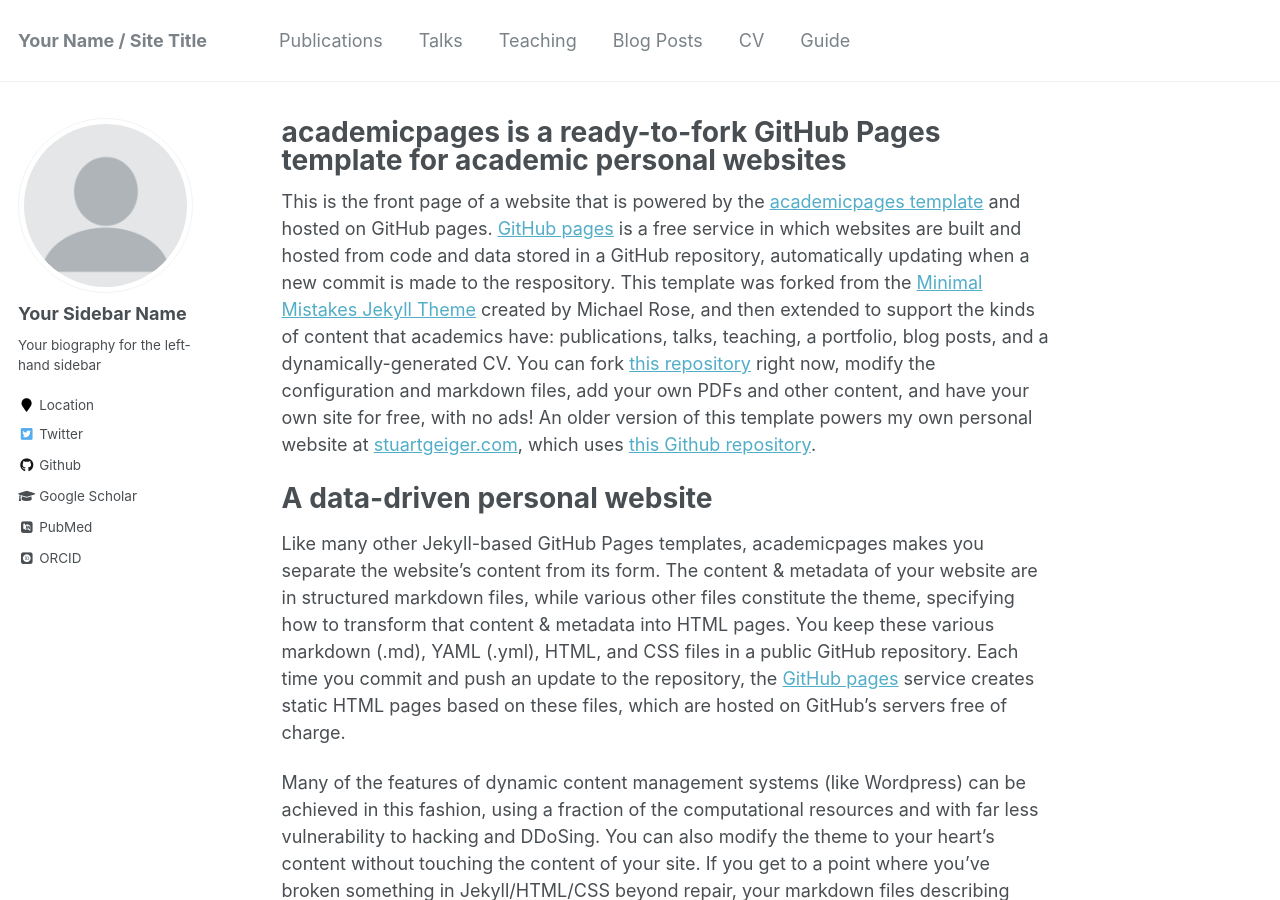
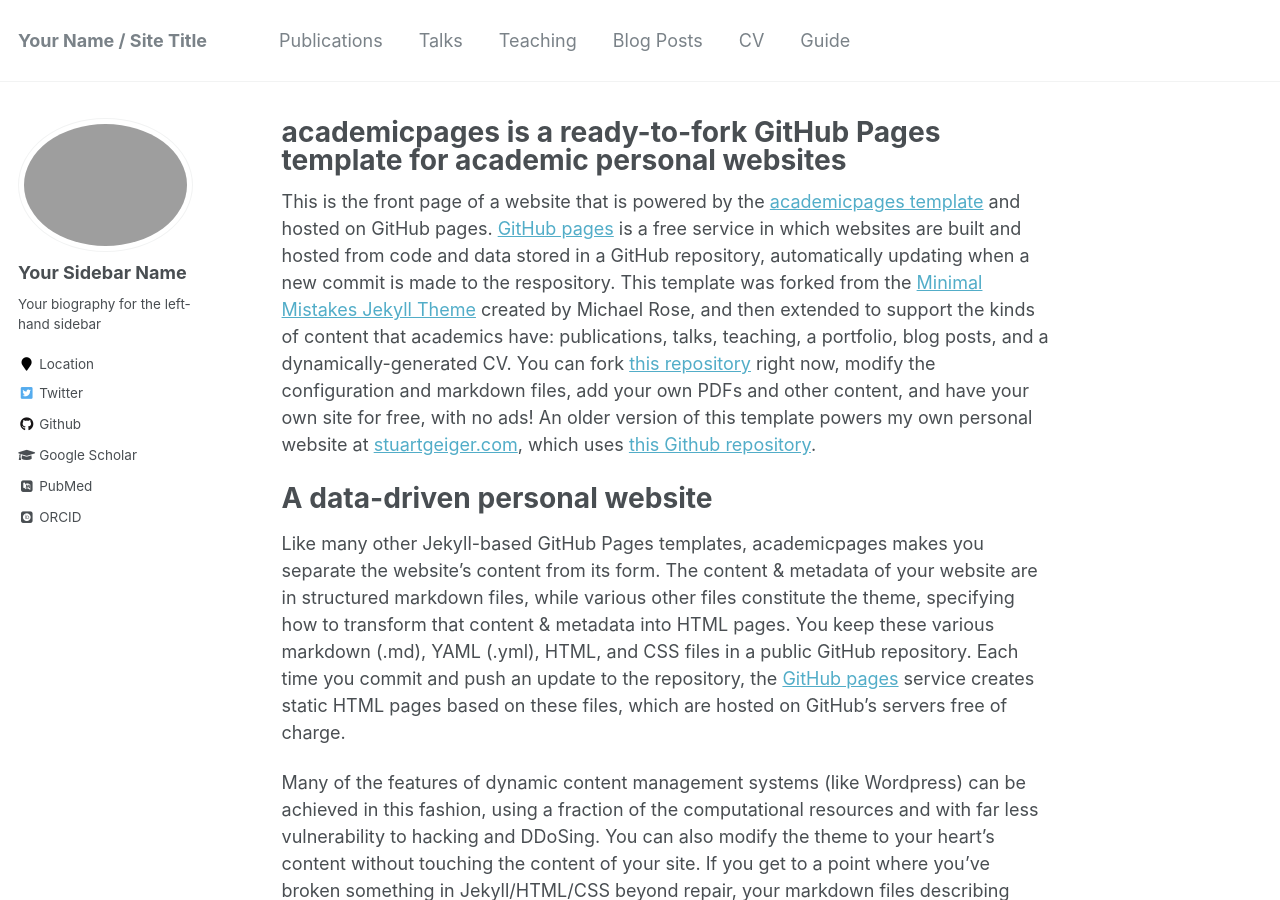
Before and after one commit to Farshad-Rahimi/FarshadRahimi, a Jekyll site: the page built from _pages/about.md, in a window 1280 px wide and 900 px high. Built offline with Jekyll 4.4.1, drawn with Linux system fonts in a browser that asks for light colours; some web fonts are replaced.

Commit message:
Update _config.yml

```diff
--- a/_config.yml
+++ b/_config.yml
@@ -81,7 +81,7 @@ analytics:
 # Site Author
 author:
   name             : "Your Sidebar Name"
-  avatar           : "profile.png"
+  avatar           : "fpic.jepg"
   bio              : "Your biography for the left-hand sidebar"
   location         : "Location"
   employer         :
```
